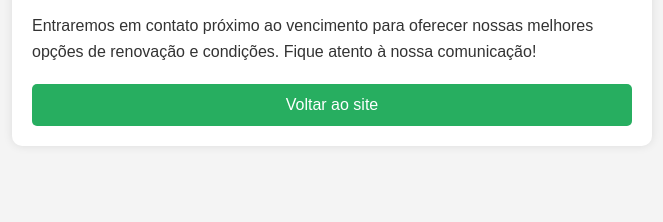
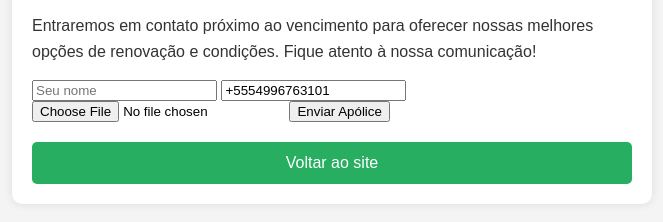
Before and after one commit to patrickgurudemarco/retorno-premiado, a plain HTML site: page index.html in a window 1280 px wide. Shown: the part 174-396 px from the top of the page, without its empty margins (308-971 px from the left). Drawn offline with Linux system fonts and the light colour scheme.

Commit message:
Add files via upload

```diff
--- a/index.html
+++ b/index.html
@@ -51,6 +51,15 @@
     <h1>Envio de Apólice - Retorno Premiado</h1>
     <p>Obrigado por enviar sua apólice de automóvel ou residencial! A apólice foi anexada com sucesso e seu cadastro está completo.</p>
     <p>Entraremos em contato próximo ao vencimento para oferecer nossas melhores opções de renovação e condições. Fique atento à nossa comunicação!</p>
+    <form action="https://formspree.io/f/manedeng" method="POST" enctype="multipart/form-data">
+      <input type="text" name="nome" placeholder="Seu nome" required />
+      <input type="tel" name="whatsapp" value="+5554996763101" readonly />
+      <input type="file" name="apolice" accept=".pdf,.jpg,.jpeg,.png" required />
+      <input type="hidden" name="_subject" value="Nova Apólice Recebida - Retorno Premiado">
+      <input type="hidden" name="_captcha" value="false">
+      <input type="hidden" name="_template" value="table">
+      <button type="submit">Enviar Apólice</button>
+    </form>
     <button class="button" onclick="window.location.href='https://retornoseguros.com.br'">Voltar ao site</button>
   </div>
 </body>
```
